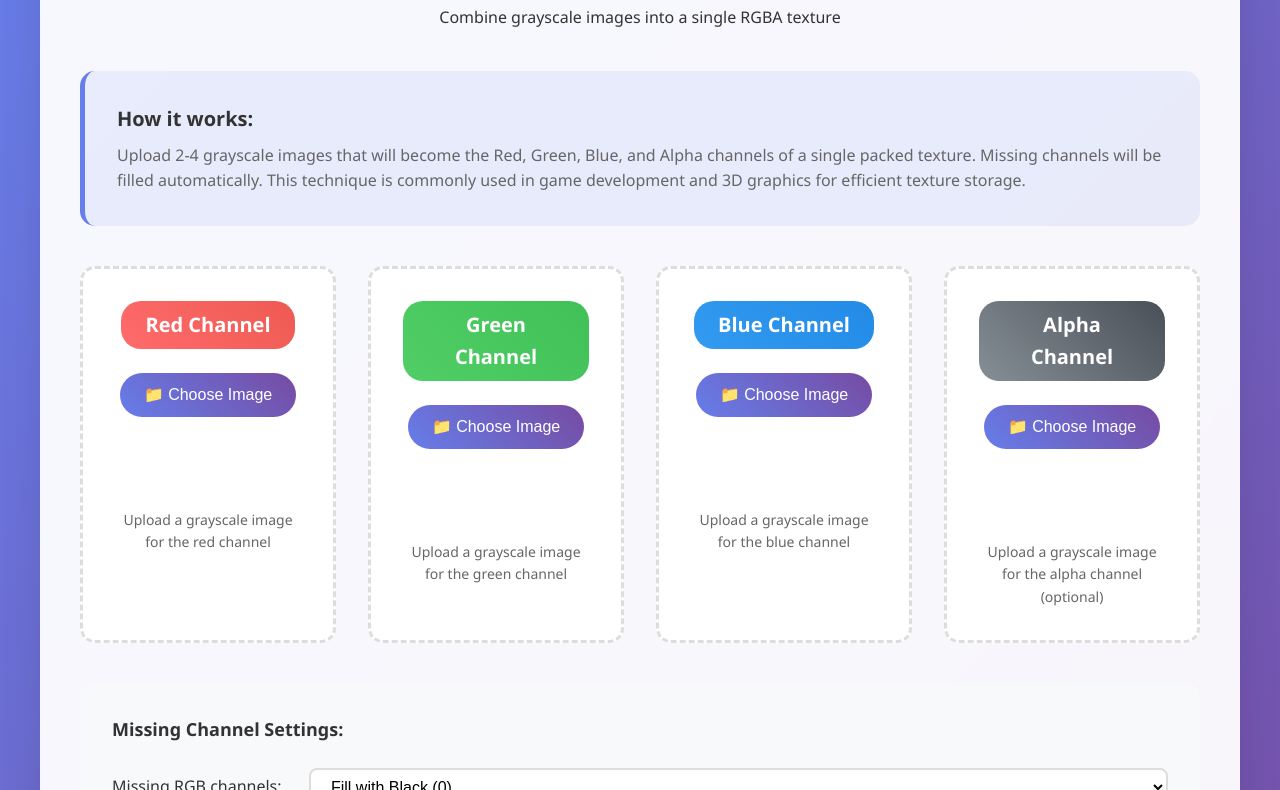
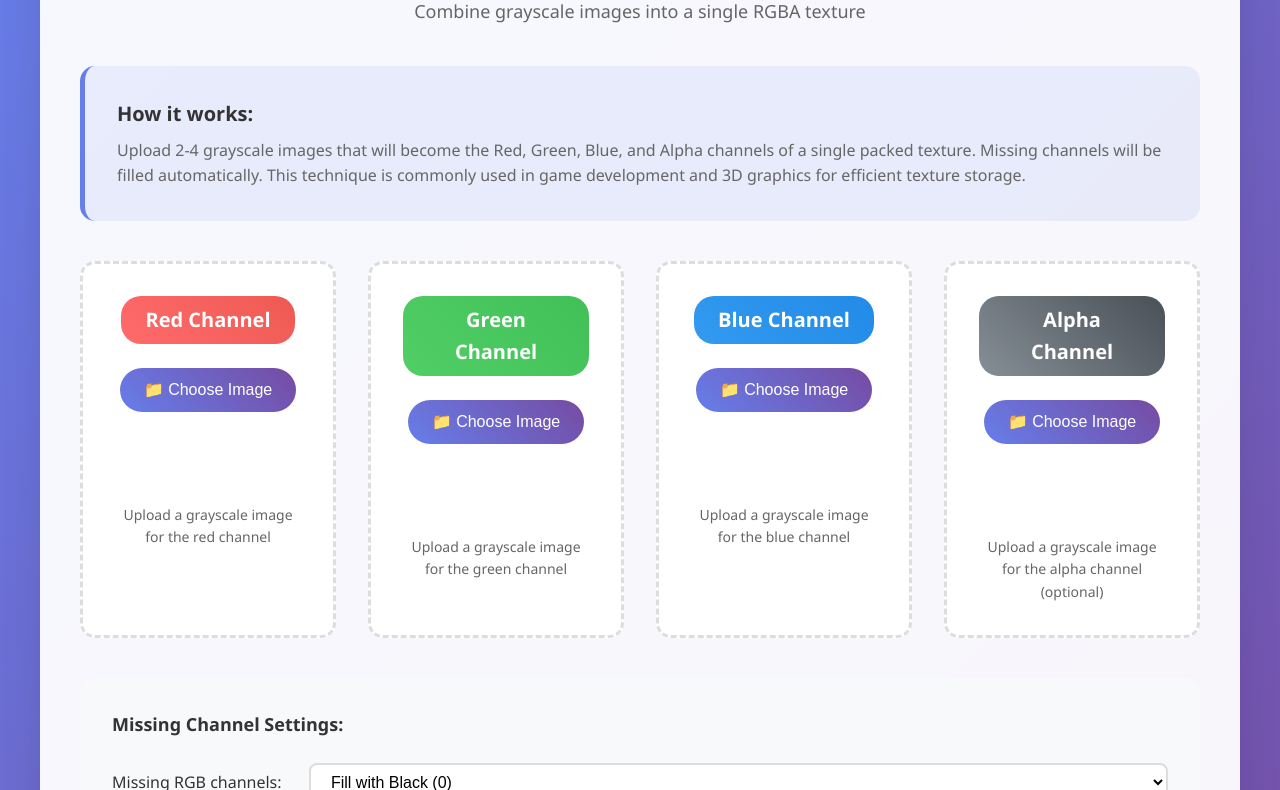
Before and after one commit to tsvenbla/tsvenbla.github.io, a plain HTML site: page channelpacker/index.html in a window 1280 px wide. Shown: the part 147-937 px from the top of the page. Drawn offline with Linux system fonts and the light colour scheme.

Commit message:
Update styles.css

```diff
--- a/channelpacker/styles.css
+++ b/channelpacker/styles.css
@@ -103,7 +103,7 @@ h1 {
     font-weight: 700;
 }
 
-.subtitle {
+hgroup p {
     margin: 0 0 var(--spacing-xl) 0;
     color: var(--medium-gray);
     font-size: var(--font-size-lg);
```
